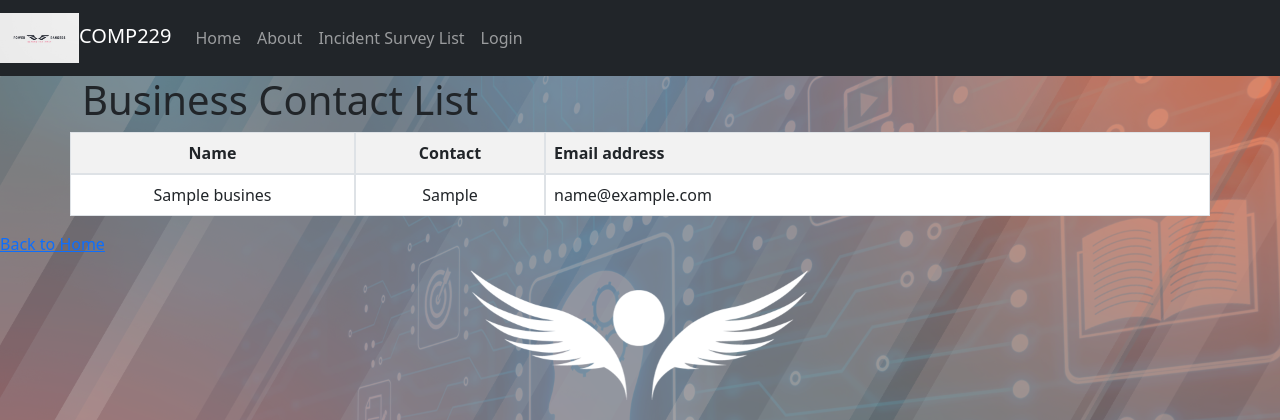
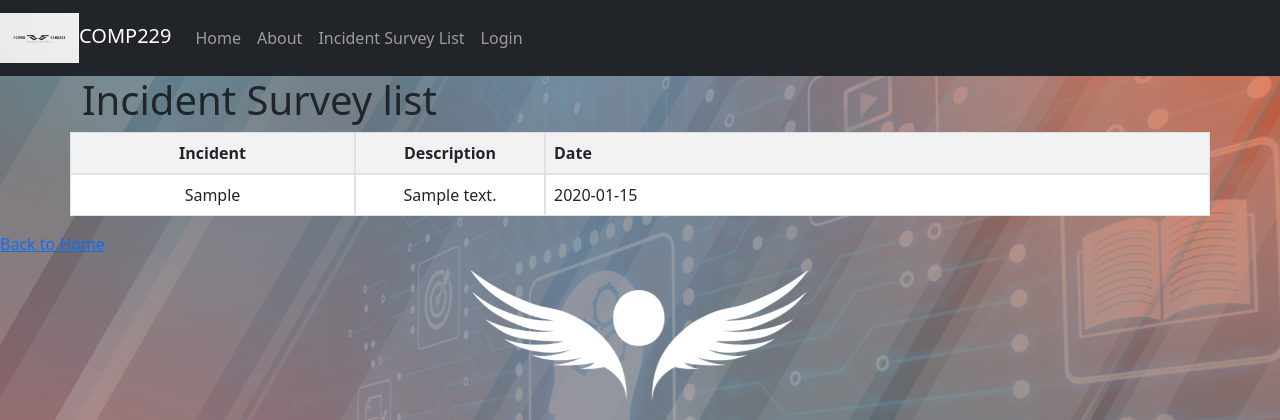
Before and after one commit to leostar120/comp231-003-Team-1-W24-, a Node server app: page /data in a window 1280 px wide. Shown: the top 420 px of the page. Run offline with Node 20, Linux system fonts and the light colour scheme; tables that the repository leaves empty hold one stand-in row (values such as "Sample post"); some libraries are stand-ins or nearby versions.

Commit message:
2nd push survey layout

```diff
--- a/server/config/db.js
+++ b/server/config/db.js
@@ -5,7 +5,7 @@
 module.exports =
 {
     //"URI":"mongodb://127.0.0.1:27017/Products/",
-    "URI":"mongodb+srv://gian:b09ZOG3uLyq2kOqv@gpcdmongodbserver.zlzsnom.mongodb.net/contact_business?retryWrites=true&w=majority",
+    "URI":"mongodb+srv://gian:b09ZOG3uLyq2kOqv@gpcdmongodbserver.zlzsnom.mongodb.net/reports?retryWrites=true&w=majority",
 
     "Secret": 'SomeSecret'
 }
--- a/server/controllers/Byproduct.js
+++ b/server/controllers/Byproduct.js
@@ -12,7 +12,7 @@ let Byproduct = require('../models/Byproduct');
 module.exports.displayProductList = async (req, res, next) => {
     try {
         const ProductList = await Byproduct.find();
-        res.render('list', { title: 'Business Contact List',
+        res.render('list', { title: 'Incident Survey list',
         productlist: ProductList,
         displayName: req.user ? req.user.displayName : '' });
     } catch (err) {
--- a/server/views/about.ejs
+++ b/server/views/about.ejs
@@ -33,8 +33,8 @@ Date: 11-12-2023
         <aside>
             <figure style="text-align: center;">
               <img src="Assets/images/incidentmgt.jpg" width="600" height="400" alt="gianphoto" style="display: block; margin: 0 auto;">
-              <br>Render link:  <a href="mailto:gdeside1@my.centennialcollege.ca">gdeside1@my.centennialcollege.ca</a>
-              <br>Github link: <a href="mailto:gdeside1@my.centennialcollege.ca">gdeside1@my.centennialcollege.ca</a>
+              <br>Render link:  <a href="https://comp229-group3-project.onrender.com">https://comp229-group3-project.onrender.com</a>
+              <br>Github link: <a href="https://github.com/COMP229TEAM3/COMP229-GROUP3.git">https://github.com/COMP229TEAM3/COMP229-GROUP3.git</a>
             </figure>
 
             </aside>
--- a/server/views/home.ejs
+++ b/server/views/home.ejs
@@ -6,8 +6,6 @@ Date: 11-12-2023
  <link href="Styles.css" rel="stylesheet" type="text/css">
 <div class="home"></div>
 
-<div class="home-welcome">INCIDENT SURVEY MANGEMENT</div>
-<div class="home-title">INCIDENT SURVEY MANGEMENT</div>
 <main class="container" style="background-color: lightgray;">
   <h2><span lang="en-ca">Mission Statement</span></h2>
    <p>“This is log incidents and record, primary functions ADD, EDIT, REMOVE incidents.”</p>
--- a/server/views/list.ejs
+++ b/server/views/list.ejs
@@ -29,15 +29,15 @@ Date: 11-12-2023
                        <!-- Header Row -->
                         <tr class="d-flex">
                             <% if(typeof displayName == 'string' && displayName) { %>
-                            <th class="text-center col-3">Name</th>
-                            <th class="text-center col-2">Contact</th>
-                            <th class="text-center col-3">Email address</th>
+                            <th class="text-center col-3">Incident</th>
+                            <th class="text-center col-2">Description</th>
+                            <th class="text-center col-3">Date</th>
                             <th class="text-center col-2"></th>
                              <th class="text-center col-2"></th>
                             <% } else {  %>
-                            <th class="text-center col-3">Name</th>
-                            <th class="text-center col-2">Contact</th>
-                            <th class="col-7">Email address</th>
+                            <th class="text-center col-3">Incident</th>
+                            <th class="text-center col-2">Description</th>
+                            <th class="col-7">Date</th>
                             <% } %>
                         </tr>
 
@@ -46,9 +46,9 @@ Date: 11-12-2023
                            <%- console.log("Debug:", productlist[count]) %>
                             <tr class="d-flex">
                                 <% if(typeof displayName == 'string' && displayName) { %>
-                                <td class="text-center col-3"><%= productlist[count].name %></td>
-                                <td class="text-center col-2"><%= productlist[count].contact %></td>
-                                <td class="text-center col-3"><%= productlist[count].emailaddress %></td>
+                                <td class="text-center col-3"><%= productlist[count].incident %></td>
+                                <td class="text-center col-2"><%= productlist[count].description %></td>
+                                <td class="text-center col-3"><%= productlist[count].date %></td>
                                <td class="text-center col-2">
                                    <a href="/data/edit/<%= productlist[count]._id %>" class="btn btn-primary btn-sm">
                                    <i class="fas fa-pencil-alt"></i> Edit</a>
@@ -58,9 +58,9 @@ Date: 11-12-2023
                                    <i class="fas fa-trash-alt"></i> Delete</a>
                                </td>
                                <% } else { %>
-                                <td class="text-center col-3"><%= productlist[count].name %></td>
-                                <td class="text-center col-2"><%= productlist[count].contact %></td>
-                                <td class="col-7"><%= productlist[count].emailaddress %></td>
+                                <td class="text-center col-3"><%= productlist[count].incident %></td>
+                                <td class="text-center col-2"><%= productlist[count].description %></td>
+                                <td class="col-7"><%= productlist[count].date %></td>
                                <% } %>
                             </tr>
                         <% } %>
```
Also changed, not shown: server/models/Byproduct.js (+4 -4 lines).
